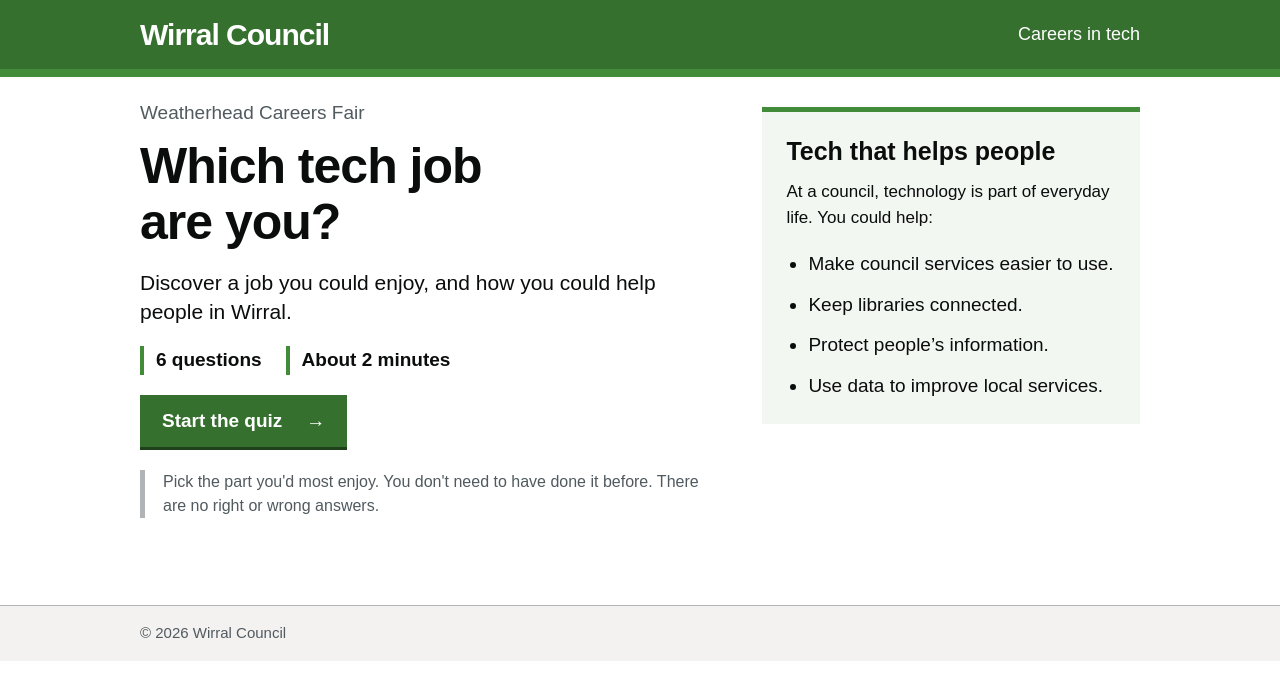
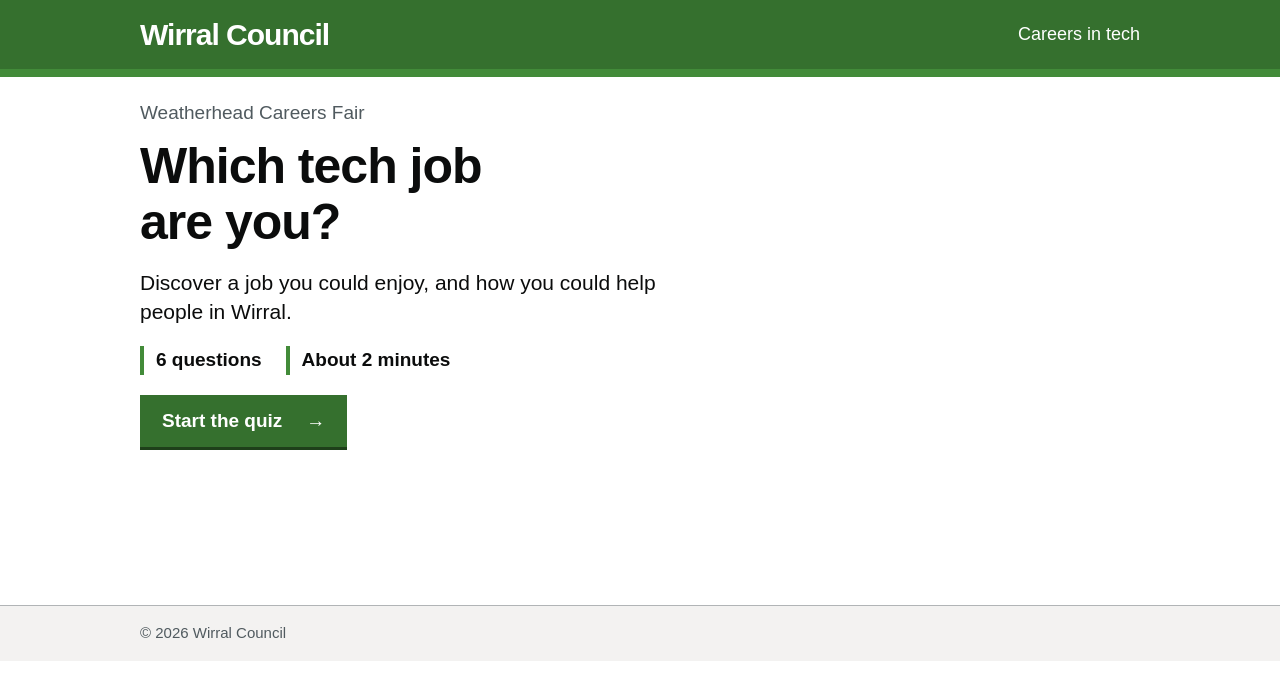
Before and after one commit to DanTaylor2/WhichTechJobAreYou, a website: page site/index.html in a window 1280 px wide. Drawn offline with Linux system fonts and the light colour scheme.

Commit message:
Simplify quiz introduction and results
- Remove supporting intro content and result reminder text
- Clean up unused intro note styles

```diff
--- a/site/app.js
+++ b/site/app.js
@@ -21,13 +21,7 @@
           <p class="lead">Discover a job you could enjoy, and how you could help people in Wirral.</p>
           <ul class="facts"><li>6 questions</li><li>About 2 minutes</li></ul>
           <button class="button" id="start">Start the quiz <span aria-hidden="true">→</span></button>
-          <p class="small intro-note">Pick the part you'd most enjoy. You don't need to have done it before. There are no right or wrong answers.</p>
         </section>
-        <aside class="intro-aside" aria-labelledby="tech-heading">
-          <h2 id="tech-heading">Tech that helps people</h2>
-          <p>At a council, technology is part of everyday life. You could help:</p>
-          <ul><li>Make council services easier to use.</li><li>Keep libraries connected.</li><li>Protect people’s information.</li><li>Use data to improve local services.</li></ul>
-        </aside>
       </div>`;
     main.querySelector('#start').addEventListener('click', () => showQuestion());
     if (focus) focusHeading();
@@ -92,7 +86,6 @@
         </aside>
       </div>
       <p class="result-note">This is a starting point. You can explore any of these jobs.</p>
-      <p class="small">Want to remember your match? You can take a photo of this screen.</p>
       <div class="actions"><button class="button" id="next-person">Next person <span aria-hidden="true">→</span></button><button class="text-button" id="change">Change my answers</button></div>`;
     main.querySelector('#next-person').addEventListener('click', () => showHome());
     main.querySelector('#change').addEventListener('click', () => { step = 0; showQuestion(); });
--- a/site/styles.css
+++ b/site/styles.css
@@ -32,7 +32,6 @@
 .button-secondary { background: #f3f2f1; color: var(--ink); box-shadow: 0 3px #929191; font-weight: 400; }
 .button-secondary:hover { background: #dbdad9; }
 .small { font-size: 16px; color: var(--muted); }
-.intro-note { border-left: 5px solid var(--border); padding-left: 18px; margin-top: 28px; max-width: 600px; }
 .question-top { display: flex; justify-content: space-between; align-items: center; gap: 20px; margin-bottom: 14px; }
 .question-top p { margin: 0; color: var(--muted); }
 .text-button { border: 0; background: none; color: var(--brand-dark); text-decoration: underline; text-underline-offset: 3px; font: inherit; cursor: pointer; padding: 10px 0; min-height: 44px; }
@@ -89,7 +88,6 @@
   main { padding-block: 22px 28px; }
   .intro h1 { font-size: 50px; margin-bottom: 18px; }
   .intro .lead { font-size: 21px; }
-  .intro-note { margin-top: 18px; }
   .facts { margin-block: 20px; }
   .question-top { margin-bottom: 8px; }
   .progress { margin-bottom: 20px; }
```
